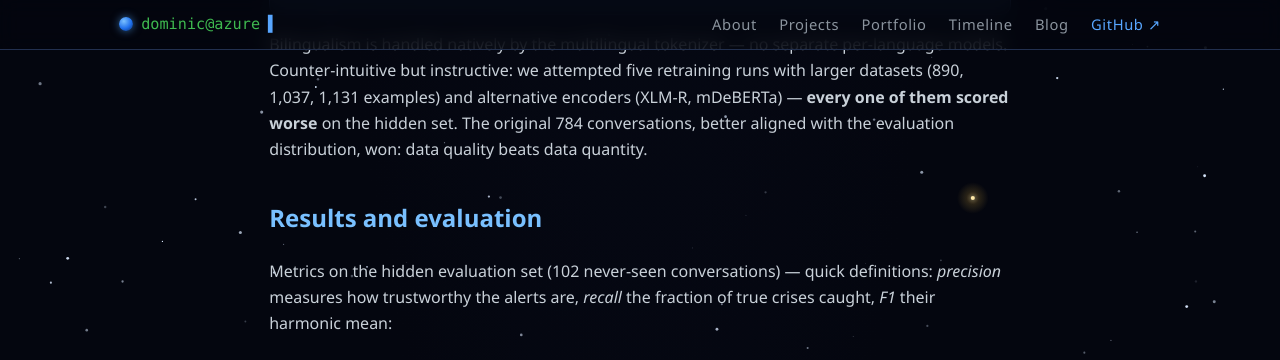
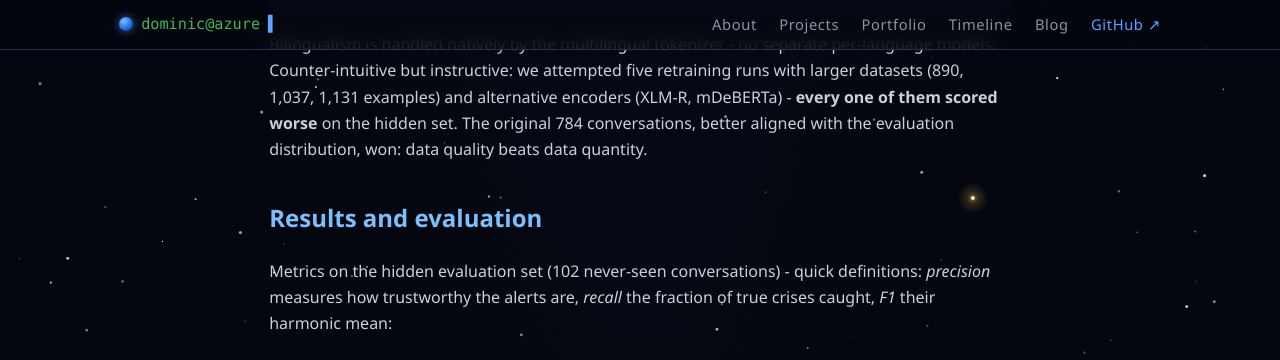
Before and after one commit to dapiced/dapiced.github.io, a Jekyll site: the page built from _portfolio/mila-hackathon-bilingual-guardrail.md, in a window 1280 px wide and 900 px high, scrolled down 3761 px. Shown: the top 360 px of the window. Built offline with Jekyll 4.4.1, drawn with Linux system fonts in a browser that asks for light colours; comment, search, counter and statistics services are not loaded; some of the changed text lies outside the part shown.

Commit message:
Fix formatting and punctuation in bilingual guardrail article

````diff
--- a/_portfolio/mila-hackathon-bilingual-guardrail.md
+++ b/_portfolio/mila-hackathon-bilingual-guardrail.md
@@ -6,33 +6,33 @@ lang: en
 tags: [ai-safety, nlp, mental-health, hackathon, mlops]
 description: >-
   Inside Mila's first AI safety hackathon (March 2026): how our team built a bilingual
-  mental-health risk classifier — fine-tuned mmBERT, a Mistral LLM judge, weighted score
-  fusion — and finished in the top 15 out of 80 teams.
+  mental-health risk classifier - fine-tuned mmBERT, a Mistral LLM judge, weighted score
+  fusion - and finished in the top 15 out of 80 teams.
 translation_url: /portfolio/hackathon-mila-garde-fou-bilingue/
 translation_label: "🇫🇷 Lire cet article en français"
 ---
 
 « j'suis pu capable... j'veux juste que ça arrête. »
 
-Nine words of Quebec French — *"I can't take it anymore... I just want it to stop"* — typed by a teenager to a virtual assistant. An AI system has about one second to decide: ordinary exhaustion, or a crisis signal that demands a human? That is the problem our team took on in March 2026 at the first AI safety hackathon hosted by [Mila](https://mila.quebec/fr/nouvelle/mila-lance-son-premier-hackathon-securite-de-ia-contexte-sante-mentale), the Quebec AI Institute.
+Nine words of Quebec French - *"I can't take it anymore... I just want it to stop"* - typed by a teenager to a virtual assistant. An AI system has about one second to decide: ordinary exhaustion, or a crisis signal that demands a human? That is the problem our team took on in March 2026 at the first AI safety hackathon hosted by [Mila](https://mila.quebec/fr/nouvelle/mila-lance-son-premier-hackathon-securite-de-ia-contexte-sante-mentale), the Quebec AI Institute.
 
-On team 021 — *404HarmNotFound* — I mainly owned the bilingual data pipeline (including 600 synthetic conversations), the fine-tuning of the mmBERT classifier, and the experimentation harness that let us test 30+ configurations in two days. The outcome: **F1 = 0.876** on the hidden evaluation set and a finish in the **top 15 out of 80 teams**.
+On team 021 - *404HarmNotFound* - I mainly owned the bilingual data pipeline (including 600 synthetic conversations), the fine-tuning of the mmBERT classifier, and the experimentation harness that let us test 30+ configurations in two days. The outcome: **F1 = 0.876** on the hidden evaluation set and a finish in the **top 15 out of 80 teams**.
 
 ## The context: securing a virtual assistant for Kids Help Phone
 
-Organized by Mila with Bell and Kids Help Phone, the hackathon targeted a very real system: KHP's virtual assistant, which supports youth in distress. The challenge had two parts. First, a *red team* track: stress-test the chatbot and document its failure modes — we ran 1,440 tests and found, among other things, that 77.6% of critical cases received no crisis resources at all. Second, the *blue team* track and the heart of the project: build an **input guardrail** — a classifier that labels every conversation `low_risk` or `high_risk` **before** it reaches the conversational LLM, so that at-risk cases are escalated to a human counselor. Hard constraints: models had to run on the hackathon's GPU environment (A40), no external APIs at inference time, and a strict latency budget.
+Organized by Mila with Bell and Kids Help Phone, the hackathon targeted a very real system: KHP's virtual assistant, which supports youth in distress. The challenge had two parts. First, a *red team* track: stress-test the chatbot and document its failure modes - we ran 1,440 tests and found, among other things, that 77.6% of critical cases received no crisis resources at all. Second, the *blue team* track and the heart of the project: build an **input guardrail** - a classifier that labels every conversation `low_risk` or `high_risk` **before** it reaches the conversational LLM, so that at-risk cases are escalated to a human counselor. Hard constraints: models had to run on the hackathon's GPU environment (A40), no external APIs at inference time, and a strict latency budget.
 
 ## The problem and the data
 
 Two difficulties dominate this kind of classification. The first is **error asymmetry**: a false negative (a missed crisis) leaves a young person in danger with no escalation; a false positive creates friction and alert fatigue for counselors. So you optimize recall first, precision second. The second is **language**: crisis signals are often indirect ("everyone would be better off without me"), euphemistic ("sleep forever"), phrased in youth slang ("unalive", "kms"), in Quebec French ("ça va pas pantoute"), or code-switched between French and English within a single multi-turn conversation.
 
-We assembled a training set of **784 bilingual conversations** (3 to 35 turns, 13.4 on average): 94 KHP-annotated *seed* conversations, 35 hand-crafted cases, 600 synthetic conversations generated through the Claude API by the python pipeline script (4 risk tiers mapped to binary labels, perfectly bilingual: 300 EN + 300 FR), 36 adversarial edge cases (sarcasm, negation, code-switching), and 19 conversations filling taxonomy gaps. Distribution: 53.7% `high_risk`, 46.3% `low_risk`; 414 conversations in English, 352 in French, 18 mixed. The guiding annotation principle: **topic is not risk** — a conversation about suicide can be `low_risk` (a school research project), while school stress can be `high_risk` (functional collapse). The dataset explicitly covers 2SLGBTQ+, Indigenous, newcomer, neurodivergent, and foster-care scenarios.
+We assembled a training set of **784 bilingual conversations** (3 to 35 turns, 13.4 on average): 94 KHP-annotated *seed* conversations, 35 hand-crafted cases, 600 synthetic conversations generated through the Claude API by the python pipeline script (4 risk tiers mapped to binary labels, perfectly bilingual: 300 EN + 300 FR), 36 adversarial edge cases (sarcasm, negation, code-switching), and 19 conversations filling taxonomy gaps. Distribution: 53.7% `high_risk`, 46.3% `low_risk`; 414 conversations in English, 352 in French, 18 mixed. The guiding annotation principle: **topic is not risk** - a conversation about suicide can be `low_risk` (a school research project), while school stress can be `high_risk` (functional collapse). The dataset explicitly covers 2SLGBTQ+, Indigenous, newcomer, neurodivergent, and foster-care scenarios.
 
 ## The architecture: why two models instead of one
 
-Our solution fuses two complementary models — the only hybrid approach among the top teams.
+Our solution fuses two complementary models - the only hybrid approach among the top teams.
 
-**mmBERT, the fine-tuned multilingual encoder.** [jhu-clsp/mmBERT-base](https://huggingface.co/jhu-clsp/mmBERT-base) is a 140M-parameter ModernBERT encoder (2025): RoPE positional embeddings, alternating local/global attention, flash attention, and — crucially — native French/English support. An *encoder* turns text into a 768-dimensional vector that captures its meaning; we added a binary classification head on top and fine-tuned the whole model on our 784 conversations:
+**mmBERT, the fine-tuned multilingual encoder.** [jhu-clsp/mmBERT-base](https://huggingface.co/jhu-clsp/mmBERT-base) is a 140M-parameter ModernBERT encoder (2025): RoPE positional embeddings, alternating local/global attention, flash attention, and - crucially - native French/English support. An *encoder* turns text into a 768-dimensional vector that captures its meaning; we added a binary classification head on top and fine-tuned the whole model on our 784 conversations:
 
 ```python
 model = AutoModelForSequenceClassification.from_pretrained(
@@ -41,11 +41,11 @@ model = AutoModelForSequenceClassification.from_pretrained(
 )
 ```
 
-It outputs `score_bert` ∈ [0,1] in ~20 ms on GPU — fast, deterministic, and local.
+It outputs `score_bert` ∈ [0,1] in ~20 ms on GPU - fast, deterministic, and local.
 
-**Mistral, the LLM judge.** A Mistral-Large-3-675B (NVFP4-quantized, hosted on the hackathon infrastructure) scores the same conversation *zero-shot*: no fine-tuning, but a carefully engineered expert prompt — 8 `high_risk` signals (including passive hopelessness with functional collapse), 10 `low_risk` criteria, 8 critical rules ("denial + distress IS high risk", Quebec French expressions), and 11 bilingual few-shot examples. Temperature 0, constrained JSON output `{"high_risk": bool, "score": 0.0-1.0}`, robust parsing with retries. It outputs `score_llm` in ~500 ms.
+**Mistral, the LLM judge.** A Mistral-Large-3-675B (NVFP4-quantized, hosted on the hackathon infrastructure) scores the same conversation *zero-shot*: no fine-tuning, but a carefully engineered expert prompt - 8 `high_risk` signals (including passive hopelessness with functional collapse), 10 `low_risk` criteria, 8 critical rules ("denial + distress IS high risk", Quebec French expressions), and 11 bilingual few-shot examples. Temperature 0, constrained JSON output `{"high_risk": bool, "score": 0.0-1.0}`, robust parsing with retries. It outputs `score_llm` in ~500 ms.
 
-**Late weighted fusion.** Instead of a binary vote, we combine the continuous scores, with a rule-based clinical safety net — "Gate 12" forces escalation whenever a method or means is mentioned (pills, rope, bridge…, in both languages) together with any baseline distress:
+**Late weighted fusion.** Instead of a binary vote, we combine the continuous scores, with a rule-based clinical safety net - "Gate 12" forces escalation whenever a method or means is mentioned (pills, rope, bridge…, in both languages) together with any baseline distress:
 
 ```python
 fused = 0.4 * score_bert + 0.6 * score_llm
@@ -54,7 +54,7 @@ if any(term in text for term in METHOD_TERMS) and fused > 0.15:
 return FAIL if fused >= 0.50 else PASS
 ```
 
-Why hybrid? Each model plateaus alone: mmBERT captures lexical patterns but misses indirect language (F1 = 0.818); Mistral captures semantics but is too conservative (F1 = 0.833). The fusion reaches **0.876** — better than either. It also brings operational properties: if the LLM API goes down, the system automatically degrades to mmBERT alone, and the local classifier keeps sensitive data on the server.
+Why hybrid? Each model plateaus alone: mmBERT captures lexical patterns but misses indirect language (F1 = 0.818); Mistral captures semantics but is too conservative (F1 = 0.833). The fusion reaches **0.876** - better than either. It also brings operational properties: if the LLM API goes down, the system automatically degrades to mmBERT alone, and the local classifier keeps sensitive data on the server.
 
 ## The end-to-end pipeline
 
@@ -95,11 +95,11 @@ Fine-tuning uses the Hugging Face Trainer, with no layer freezing (the model is
 enc = tokenizer(texts, truncation=True, max_length=512, padding="max_length")
 ```
 
-Bilingualism is handled natively by the multilingual tokenizer — no separate per-language models. Counter-intuitive but instructive: we attempted five retraining runs with larger datasets (890, 1,037, 1,131 examples) and alternative encoders (XLM-R, mDeBERTa) — **every one of them scored worse** on the hidden set. The original 784 conversations, better aligned with the evaluation distribution, won: data quality beats data quantity.
+Bilingualism is handled natively by the multilingual tokenizer - no separate per-language models. Counter-intuitive but instructive: we attempted five retraining runs with larger datasets (890, 1,037, 1,131 examples) and alternative encoders (XLM-R, mDeBERTa) - **every one of them scored worse** on the hidden set. The original 784 conversations, better aligned with the evaluation distribution, won: data quality beats data quantity.
 
 ## Results and evaluation
 
-Metrics on the hidden evaluation set (102 never-seen conversations) — quick definitions: *precision* measures how trustworthy the alerts are, *recall* the fraction of true crises caught, *F1* their harmonic mean:
+Metrics on the hidden evaluation set (102 never-seen conversations) - quick definitions: *precision* measures how trustworthy the alerts are, *recall* the fraction of true crises caught, *F1* their harmonic mean:
 
 | Approach | Precision | Recall | F1 | Latency |
 |---|---|---|---|---|
@@ -116,10 +116,10 @@ A recall of 92.3% means roughly 60 of the 65 high-risk conversations are correct
 
 **Data leakage makes local validation misleading.** The provided *seed* set was part of our training data, so our local metrics systematically overestimated real performance. Lesson: detect leakage early, and never make an architecture decision without evaluating on genuinely unseen data.
 
-**Simple beats complex.** Adaptive thresholds, meta-learners, dynamic weights, chain-of-thought prompting: every added layer of complexity degraded the hidden-set score. The static 0.4/0.6 weights found by grid search on held-out data held up. Of 12 clinical gates we tested, only one survived — method/means detection, the strongest signal in the suicide-prevention literature.
+**Simple beats complex.** Adaptive thresholds, meta-learners, dynamic weights, chain-of-thought prompting: every added layer of complexity degraded the hidden-set score. The static 0.4/0.6 weights found by grid search on held-out data held up. Of 12 clinical gates we tested, only one survived - method/means detection, the strongest signal in the suicide-prevention literature.
 
-**Prompts are a fragile equilibrium.** Adding or removing a single few-shot example moved F1 by ±0.01. The teams ahead of us used the same LLMs — their edge was prompt calibration, not architecture. Rigorous *prompt engineering* is a lever on par with model choice.
+**Prompts are a fragile equilibrium.** Adding or removing a single few-shot example moved F1 by ±0.01. The teams ahead of us used the same LLMs - their edge was prompt calibration, not architecture. Rigorous *prompt engineering* is a lever on par with model choice.
 
 ## Conclusion and takeaways
 
-This project condenses what I enjoy most in applied ML engineering: a complete cycle — data, fine-tuning, fusion, evaluation — under real constraints of latency, resilience, and ethics, with end-to-end MLOps discipline (versioned artifacts on S3 with SHA-256 verification, a reproducible evaluation pipeline, fixed seeds). It also illustrates that in AI safety the cost of an error is not symmetric: designing for recall is a moral choice as much as a technical one. Next steps worth exploring: distilling the Mistral judge into a larger encoder to cut latency, score calibration (Platt / temperature scaling), encoding multi-turn structure, and per-subgroup fairness audits across DEI slices.
+This project condenses what I enjoy most in applied ML engineering: a complete cycle - data, fine-tuning, fusion, evaluation - under real constraints of latency, resilience, and ethics, with end-to-end MLOps discipline (versioned artifacts on S3 with SHA-256 verification, a reproducible evaluation pipeline, fixed seeds). It also illustrates that in AI safety the cost of an error is not symmetric: designing for recall is a moral choice as much as a technical one. Next steps worth exploring: distilling the Mistral judge into a larger encoder to cut latency, score calibration (Platt / temperature scaling), encoding multi-turn structure, and per-subgroup fairness audits across DEI slices.
````
